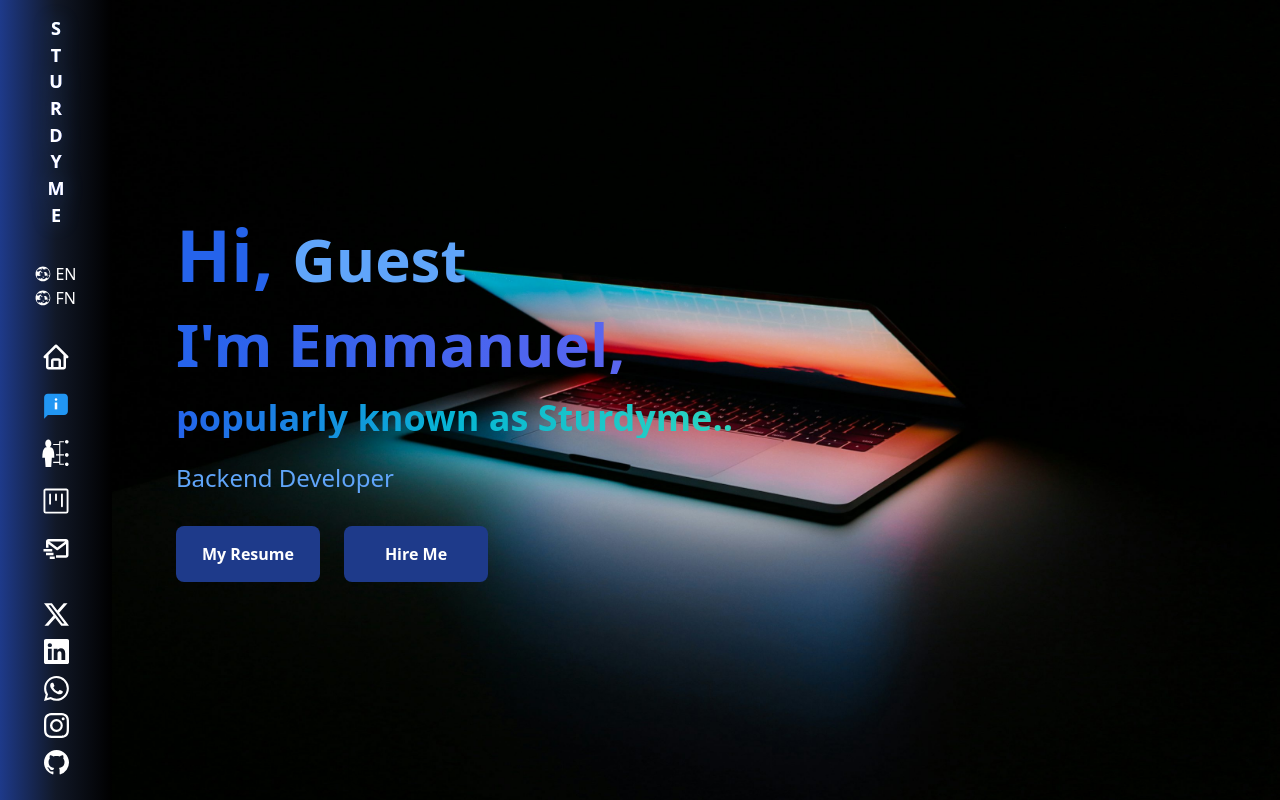
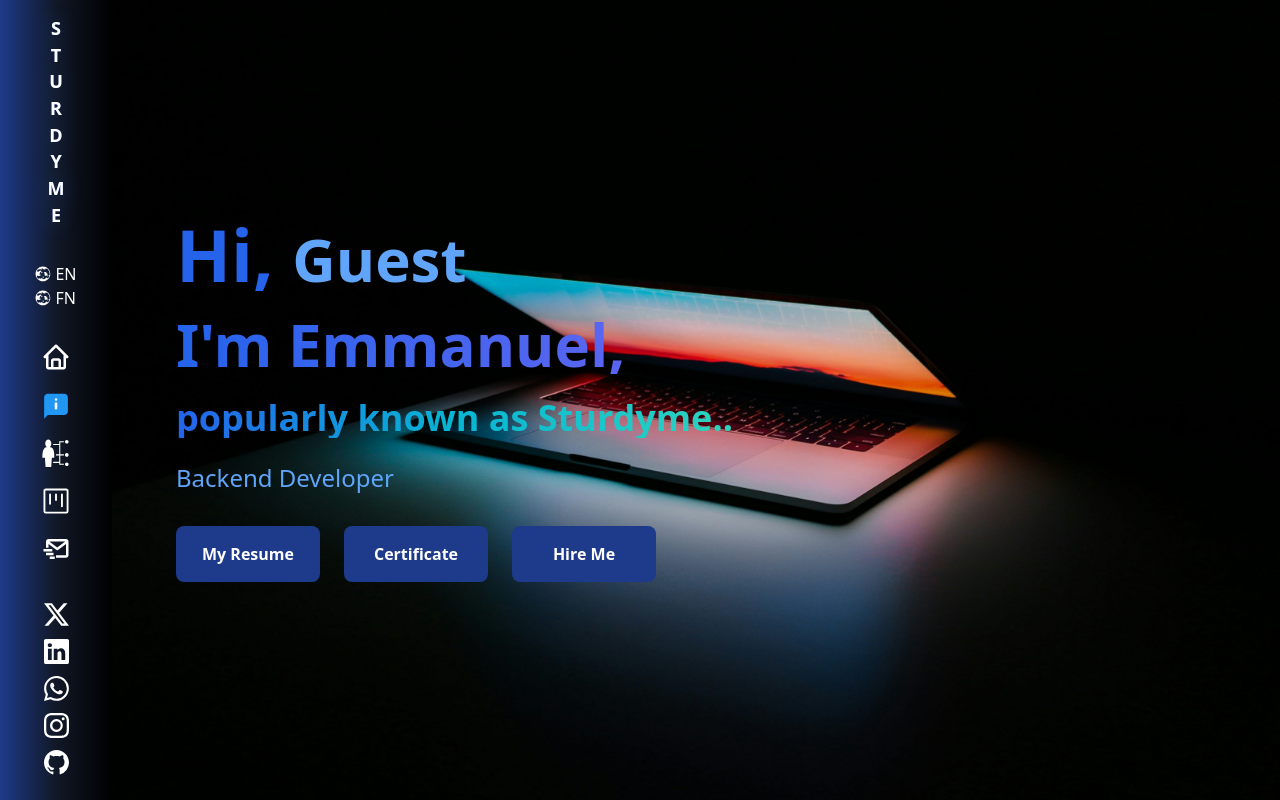
Before and after one commit to Sturdyme/Myportfolio, a React (Vite) app: page /home in a window 1280 px wide. Shown: the top 800 px of the page. Built offline with nearby package versions, Linux system fonts and the light colour scheme.

Commit message:
certificate

```diff
--- a/src/App.jsx
+++ b/src/App.jsx
@@ -3,6 +3,7 @@ import { Routes, Route } from 'react-router-dom';
 import WelcomeIn from './component/WelcomeIn';
 import Home from './component/Home';
 import Resume from './pages/Resume';
+
 
 function App() {
   return (
@@ -15,6 +16,7 @@ function App() {
 
       {/* Route for the resume page */}
       <Route path="/resume" element={<Resume />} />
+
     </Routes>
   );
 }
--- a/src/pages/Sidebar.jsx
+++ b/src/pages/Sidebar.jsx
@@ -16,6 +16,8 @@ import Projects from './Projects'
 import Footer from './Footer'
 import { FcAbout } from 'react-icons/fc'
 import Contact from './Contact'
+import Pdf from '../assets/certificate.pdf'
+
 const Sidebar = () => {
 
   const location = useLocation();
@@ -176,6 +178,14 @@ const Sidebar = () => {
           My Resume
         </Link>
 
+        <a
+          href={Pdf}
+          target='_blank'
+          className="p-2 sm:p-3 md:p-4 w-28 sm:w-32 md:w-36 bg-blue-900 text-white font-semibold rounded-lg transition-colors duration-500 hover:bg-teal-800 flex items-center justify-center"
+        >
+         Certificate
+        </a>
+
         <button
           onClick={() =>
             (window.location = "mailto:emmanuel08135672350@gmail.com")
```
Also changed, not shown: 1 other file (tests, documents, lock files or other folders).
